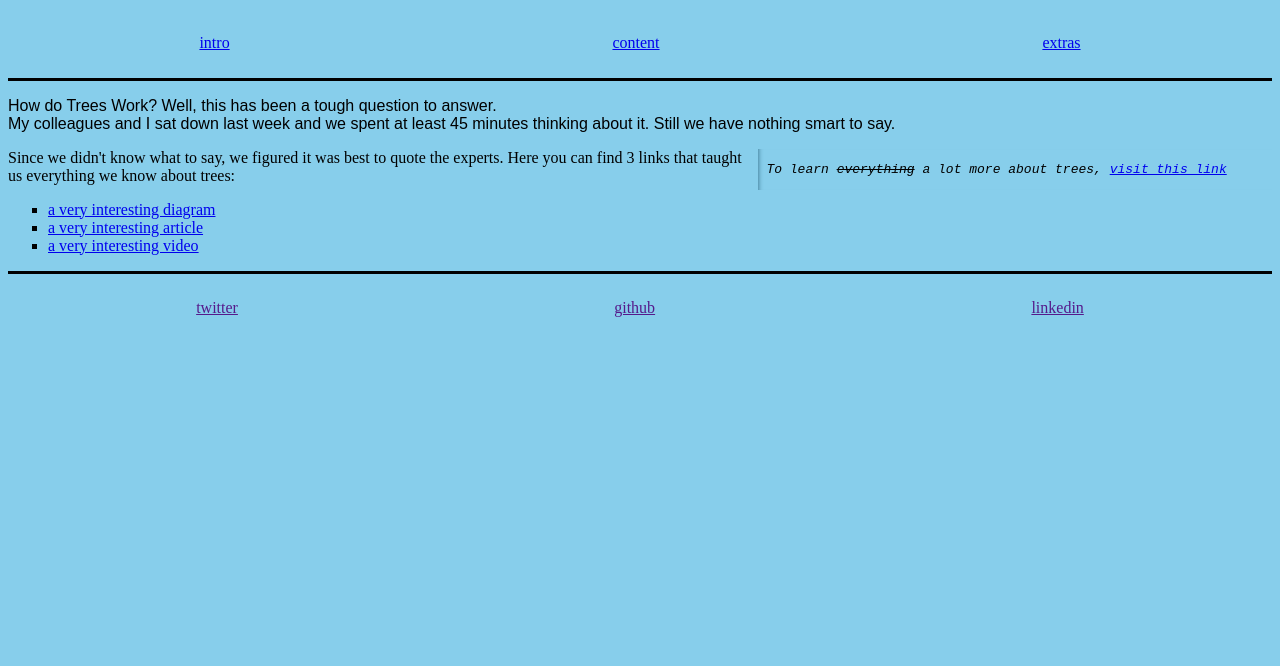
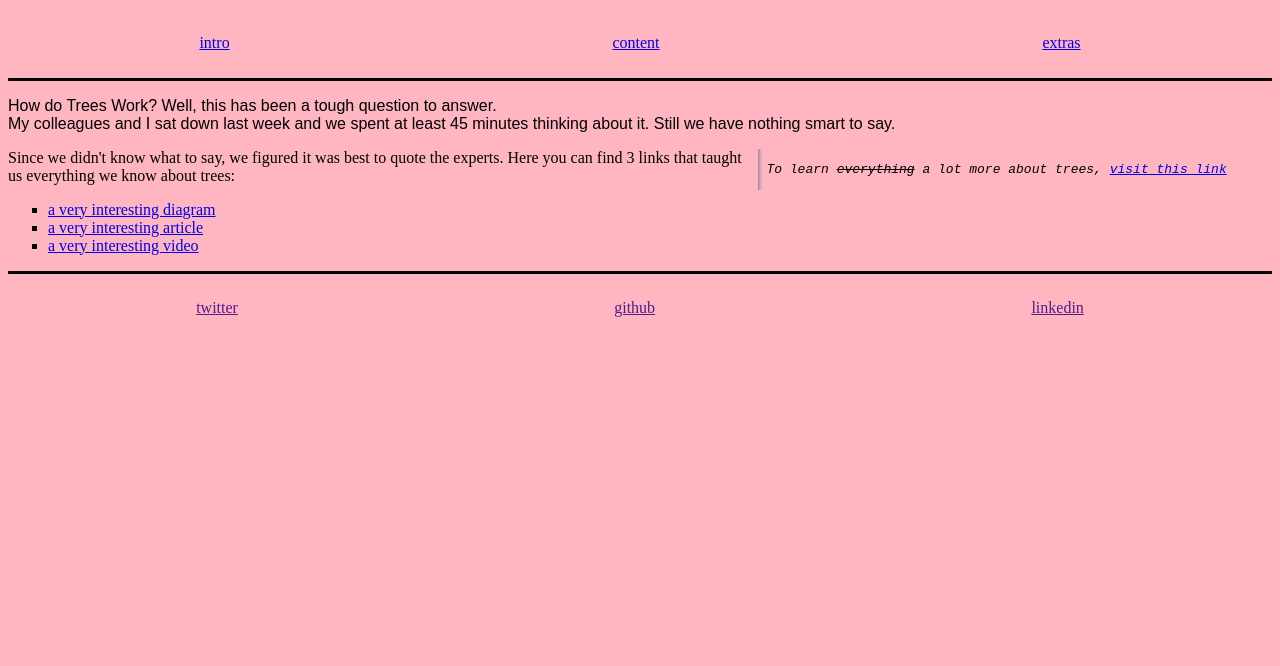
Before and after one commit to iTalantaAcademy-kakuma-1/Group3-template-html-css, a website: page index.html in a window 1280 px wide. Shown: the part 134-800 px from the top of the page. Drawn offline with Linux system fonts and the light colour scheme.

Commit message:
Update index.css

```diff
--- a/styles/index.css
+++ b/styles/index.css
@@ -75,5 +75,5 @@
   animation: bounce 1s;
 }
 body {
-  background-color: skyblue;
+  background-color: lightpink;
 }
```
